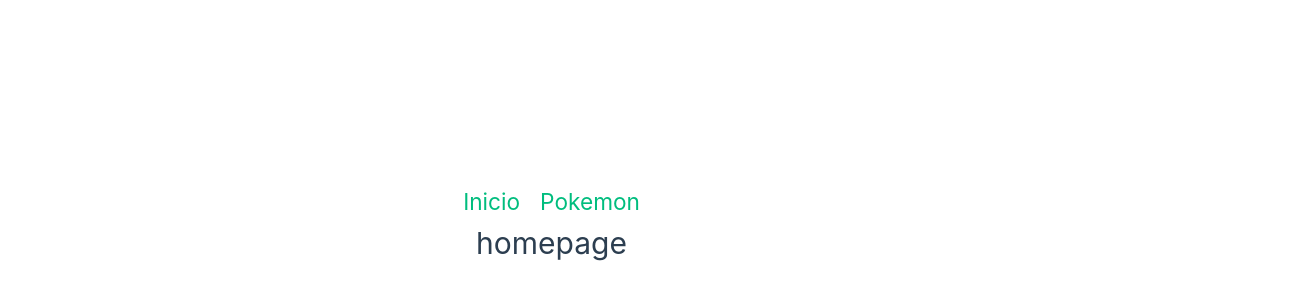
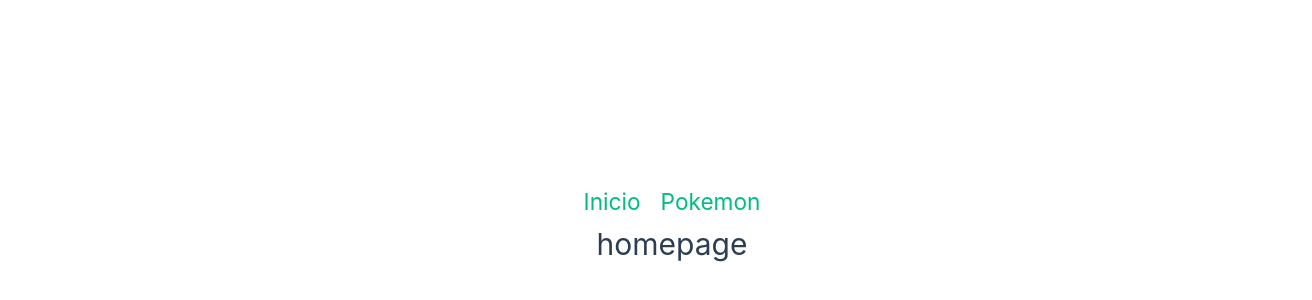
Before and after one commit to pedro-bink/pokemon-app, a Vue app: page / in a window 1280 px wide. Shown: the part 174-474 px from the top of the page, 1312 px wide, since content can reach past the window. Built offline with nearby package versions, Linux system fonts and the light colour scheme.

Commit message:
style: changing style on app

```diff
--- a/src/App.vue
+++ b/src/App.vue
@@ -21,9 +21,9 @@ import Menu from '@/components/Menu.vue';
   flex-direction: column;
   align-items: center;
   justify-content: center;
+  height: 100vh;
+  width: 100vw;
 }
 header {
-  line-height: 1.5;
-  max-height: 100vh;
 }
 </style>
```
